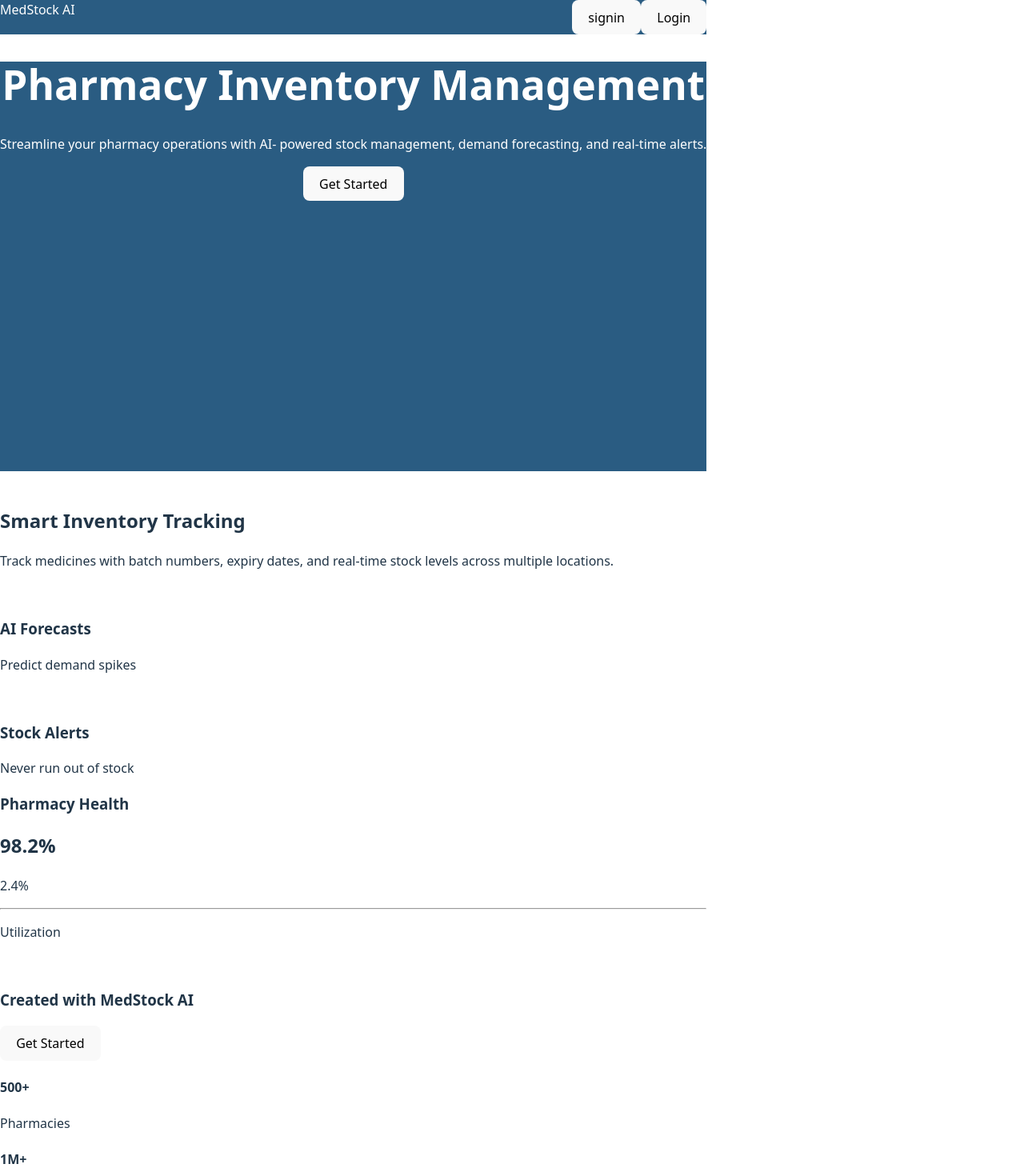
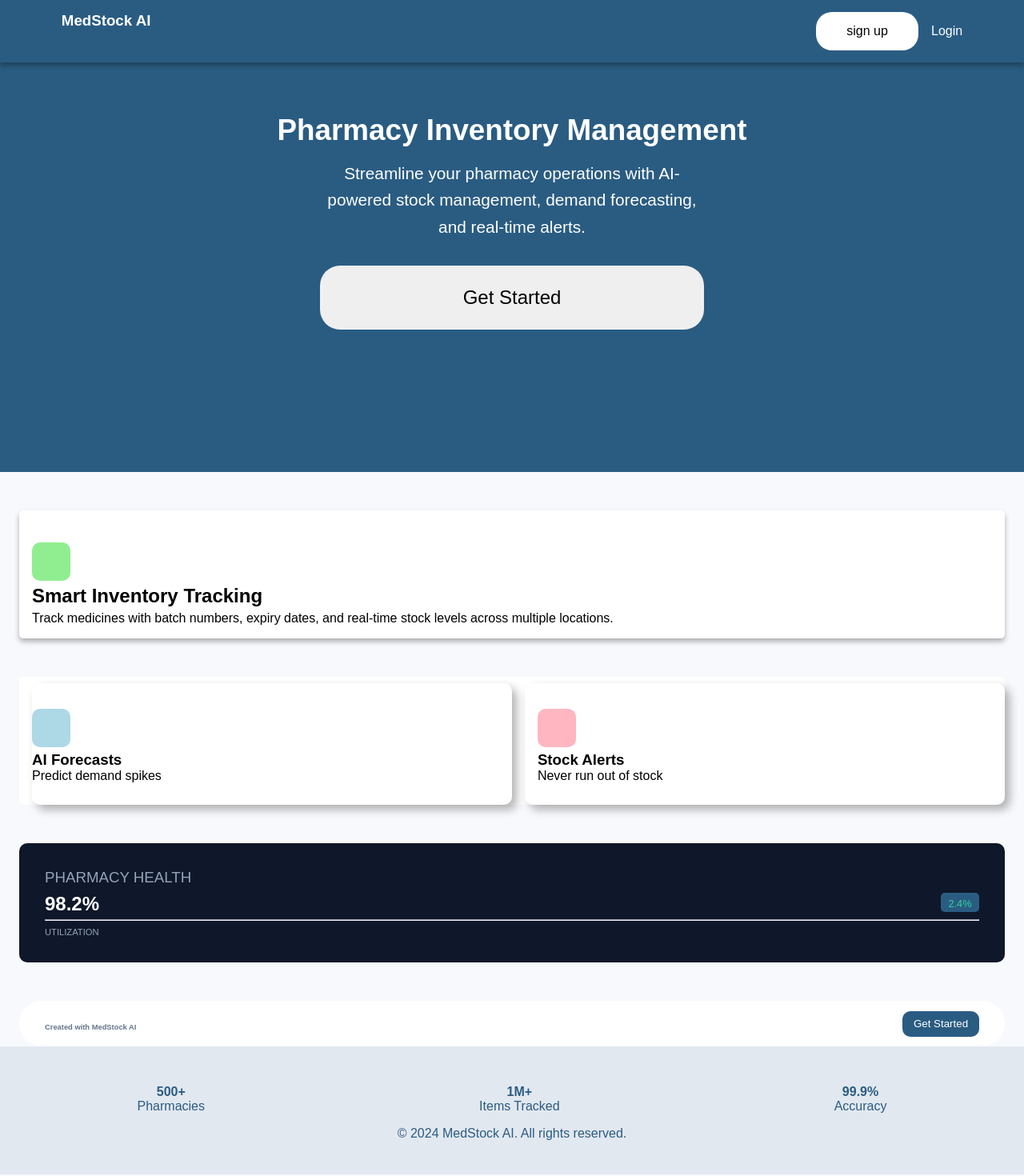
Before and after one commit to tabby123-dev/medstockAI, a React (Vite) app: page / in a window 1280 px wide. Shown: the top 1470 px of the page at 80% size. Built offline with nearby package versions, Linux system fonts and the light colour scheme.

Commit message:
welcome page styling done

```diff
--- a/src/index.css
+++ b/src/index.css
@@ -1,88 +1,210 @@
-:root {
-  font-family: system-ui, Avenir, Helvetica, Arial, sans-serif;
-  line-height: 1.5;
-  font-weight: 400;
-
-  color-scheme: light dark;
-  color: rgba(255, 255, 255, 0.87);
-  background-color: #242424;
-
-  font-synthesis: none;
-  text-rendering: optimizeLegibility;
-  -webkit-font-smoothing: antialiased;
-  -moz-osx-font-smoothing: grayscale;
+/* Styling for the welcome page done by meg*/
+* {
+  margin: 0;
+  padding: 0;
+  box-sizing: border-box;
 }
-
-a {
-  font-weight: 500;
-  color: #646cff;
-  text-decoration: inherit;
-}
-a:hover {
-  color: #535bf2;
+html {
+  scroll-behavior: smooth;
+  scroll-padding-top: 90px; /* offset for sticky header height */
 }
 
 body {
-  margin: 0;
-  display: flex;
-  place-items: center;
-  min-width: 320px;
-  min-height: 100vh;
+  font-family: "Plus Jakarta Sans", sans-serif;
+  background: #f7f9fc;
+  overflow-x: hidden;
 }
 
-h1 {
-  font-size: 3.2em;
-  line-height: 1.1;
-}
-.intro {
-  font-size: 48px;
-  color: aqua;
-  font-weight: bold;
-}
-
-button {
-  border-radius: 8px;
-  border: 1px solid transparent;
-  padding: 0.6em 1.2em;
-  font-size: 1em;
-  font-weight: 500;
-  font-family: inherit;
-  background-color: #1a1a1a;
-  cursor: pointer;
-  transition: border-color 0.25s;
-}
-button:hover {
-  border-color: #646cff;
-}
-button:focus,
-button:focus-visible {
-  outline: 4px auto -webkit-focus-ring-color;
-}
-
-@media (prefers-color-scheme: light) {
-  :root {
-    color: #213547;
-    background-color: #ffffff;
-  }
-  a:hover {
-    color: #747bff;
-  }
-  button {
-    background-color: #f9f9f9;
-  }
-}
-/* Styling for the welcome page done by meg*/
 .welcomepageNav {
   width: 100%;
   background-color: #2a5c82;
+  box-shadow: 0 4px 6px rgba(0, 0, 0, 0.3);
   display: flex;
   justify-content: space-between;
   color: white;
+  padding: 15px 6%;
+
+  position: sticky;
+  top: 0;
+  width: 100%;
+  z-index: 1000;
+}
+
+.welcomepageNavSignin {
+  width: 8rem;
+  height: 3rem;
+  border-radius: 20px;
+  background-color: white;
+  border: none;
+  font-size: 1rem;
+  margin-right: 1rem;
+}
+.welcomePageNavLogin {
+  background-color: #2a5c82;
+  border: none;
+  color: white;
+  font-size: 1rem;
 }
 
 .welcomePageHero {
   background-color: #2a5c82;
+  padding-top: 4rem;
   color: white;
   text-align: center;
   height: 32rem;
 }
+
+.welcomePageHeroH1 {
+  font-size: 2.3rem;
+  font-weight: 800;
+  margin-bottom: 1rem;
+}
+
+.welcomePageHeroP {
+  font-size: 1.3rem;
+  line-height: 1.6;
+  font-weight: 500;
+}
+.welcomePageHeroGetStarted {
+  width: 30rem;
+  height: 5rem;
+  border-radius: 25px;
+  border: none;
+  font-size: 1.5rem;
+  margin-top: 2rem;
+}
+
+.smartSection {
+  background-color: #ffffff;
+  margin: 3rem 1.5rem;
+  border-radius: 5px;
+  box-shadow: 0 4px 6px rgba(0, 0.1, 0.1, 0.3);
+  padding-left: 1rem;
+  height: 10rem;
+  padding-top: 0.5rem;
+}
+.smartSectionImage {
+  height: 3rem;
+  width: 3rem;
+  background-color: lightgreen;
+  border-radius: 10px;
+  margin-top: 2rem;
+  margin-bottom: 0.3rem;
+}
+.smartSectionH2 {
+  margin-bottom: 0.3rem;
+}
+.secondSection {
+  background-color: white;
+  display: flex;
+  justify-content: space-between;
+  margin: 0rem 1.5rem;
+  border-radius: 5px;
+  /* box-shadow: 0 4px 6px rgba(0, 0.1, 0.1, 0.3); */
+  padding-left: 1rem;
+  height: 10rem;
+  padding-top: 0.5rem;
+  gap: 1rem;
+}
+.aiImageDiv {
+  height: 3rem;
+  width: 3rem;
+  background-color: lightblue;
+  border-radius: 10px;
+  margin-top: 2rem;
+  margin-bottom: 0.3rem;
+}
+
+.aiImageDiv2 {
+  height: 3rem;
+  width: 3rem;
+  background-color: lightpink;
+  border-radius: 10px;
+  margin-top: 2rem;
+  margin-bottom: 0.3rem;
+}
+
+.forcastDiv {
+  width: 50%;
+  border-radius: 10px;
+  box-shadow: 6px 6px 12px rgba(0, 0, 0, 0.3);
+}
+
+.stocks {
+  width: 50%;
+  border-radius: 10px;
+  box-shadow: 6px 6px 12px rgba(0, 0, 0, 0.3);
+  align-items: left;
+  padding-left: 1rem;
+}
+
+.pharmacy {
+  background-color: #0f172a;
+  color: white;
+  padding: 2rem;
+  margin: 3rem 1.5rem;
+  border-radius: 10px;
+}
+.pharmacyScore {
+  display: flex;
+  justify-content: space-between;
+  margin-bottom: 0.3rem;
+}
+
+.pharmacyH2 {
+  font-weight: lighter;
+  color: #94a3b8;
+  margin-bottom: 0.5rem;
+}
+.pharmacyP {
+  width: 3rem;
+  height: 1.5rem;
+  border-radius: 5px;
+  background-color: #2a5c82;
+  color: #34d399;
+  font-size: 0.8rem;
+  align-items: center;
+  text-align: center;
+  padding-top: 0.4rem;
+}
+.util {
+  font-weight: lighter;
+  color: #94a3b8;
+  margin-top: 0.5rem;
+  font-size: 0.7rem;
+}
+.createdWithAi {
+  background-color: white;
+  color: #64748b;
+  display: flex;
+  justify-content: space-between;
+  height: 3.6rem;
+  /* margin: 3rem 1.5rem; */
+  margin: 0 1.5rem 0 1.5rem;
+  border-radius: 50px;
+  padding: 0 2rem;
+  font-size: 0.5rem;
+  align-items: center;
+}
+.createWithAiButton {
+  background-color: #2a5c82;
+  color: white;
+  height: 2rem;
+  width: 6rem;
+  border-radius: 10px;
+  border: none;
+}
+
+.welcomePagefooter {
+  margin-top: 0;
+  background-color: #e2e8f0;
+  color: #2a5c82;
+  text-align: center;
+  height: 10rem;
+  padding-top: 3rem;
+}
+.welcomePageDiv {
+  display: flex;
+  justify-content: space-around;
+  margin-bottom: 1rem;
+}
--- a/src/pages/Welcome.jsx
+++ b/src/pages/Welcome.jsx
@@ -6,64 +6,89 @@ const Welcome = () => {
   return (
     <>
       <nav className="welcomepageNav">
-        <div>MedStock AI</div>
         <div>
-          <button onClick={() => navigate("/signin")}>signin</button>
-          <button onClick={() => navigate("/login")}>Login</button>
+          <h3>MedStock AI</h3>
+        </div>
+        <div>
+          <button
+            onClick={() => navigate("/signin")}
+            className="welcomepageNavSignin"
+          >
+            sign up
+          </button>
+          <button
+            onClick={() => navigate("/login")}
+            className="welcomePageNavLogin"
+          >
+            Login
+          </button>
         </div>
       </nav>
       <div className="welcomePageHero">
-        <h1>Pharmacy Inventory Management</h1>
-        <p>
-          Streamline your pharmacy operations with AI- powered stock management,
-          demand forecasting, and real-time alerts.
+        <h1 className="welcomePageHeroH1">Pharmacy Inventory Management</h1>
+        <p className="welcomePageHeroP">
+          Streamline your pharmacy operations with AI- <br /> powered stock
+          management, demand forecasting,
+          <br /> and real-time alerts.
         </p>
-        <button onClick={() => navigate("/signin")}>Get Started</button>
+        <button
+          onClick={() => navigate("/signin")}
+          className="welcomePageHeroGetStarted"
+        >
+          Get Started
+        </button>
       </div>
-      <section>
-        <div>
+      <section className="smartSection">
+        <div className="smartSectionImage">
           <img src="../" alt="" />
         </div>
-        <h2>Smart Inventory Tracking</h2>
+        <h2 className="smartSectionH2">Smart Inventory Tracking</h2>
         <p>
           Track medicines with batch numbers, expiry dates, and real-time stock
           levels across multiple locations.
         </p>
       </section>
-      <section>
-        <div>
-          <div>
+      <section className="secondSection">
+        <div className="forcastDiv">
+          <div className="aiImageDiv">
             <img src="" alt="" />
           </div>
           <h3>AI Forecasts</h3>
           <p>Predict demand spikes</p>
         </div>
-        <div>
-          <div>
+        <div className="stocks">
+          <div className="aiImageDiv2">
             <img src="" alt="" />
           </div>
           <h3>Stock Alerts</h3>
           <p>Never run out of stock</p>
         </div>
       </section>
-      <search>
-        <h3>Pharmacy Health</h3>
-        <div>
+      <search className="pharmacy">
+        <h3 className="pharmacyH2">PHARMACY HEALTH</h3>
+        <div className="pharmacyScore">
           <h2>98.2%</h2>
-          <p>2.4%</p>
+          <div className="pharmacyP">
+            <p>2.4%</p>
+          </div>
         </div>
         <hr />
-        <p>Utilization</p>
+        <p className="util">UTILIZATION</p>
       </search>
-      <section>
+      <section className="createdWithAi">
         <div>
           <img src="" alt="" />
           <h3>Created with MedStock AI</h3>
         </div>
-        <button onClick={() => navigate("/signin")}>Get Started</button>
+        <button
+          onClick={() => navigate("/signin")}
+          className="createWithAiButton"
+        >
+          Get Started
+        </button>
       </section>
-      <footer>
-        <div>
+      <footer className="welcomePagefooter">
+        <div className="welcomePageDiv">
           <div>
             <h4>500+</h4>
             <p>Pharmacies</p>
```
